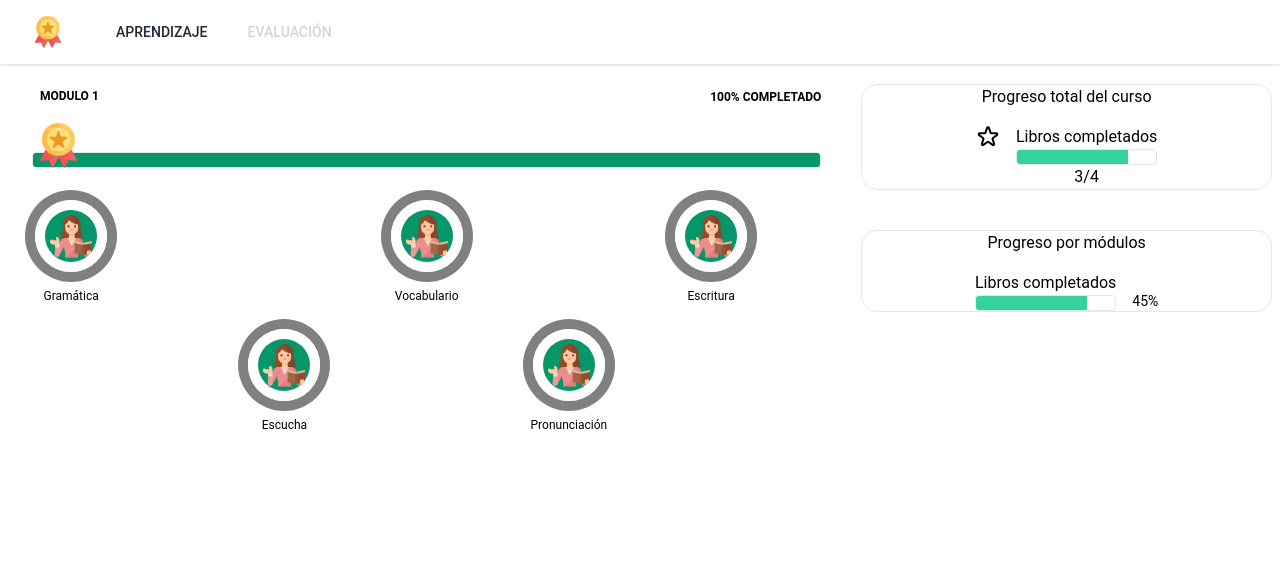
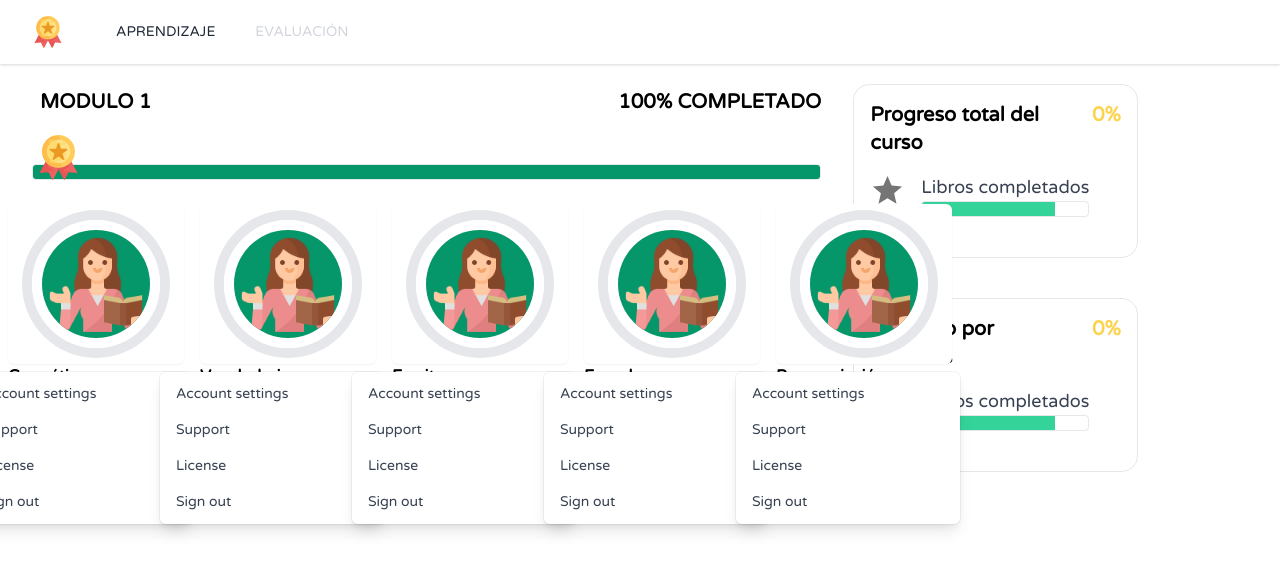
Before and after one commit to dvelez3815/eLearningUTMFCI, a React (Create React App) app: page /inicio in a window 1280 px wide. Shown: the top 574 px of the page. Built offline with nearby package versions, Linux system fonts and the light colour scheme.

Commit message:
mejora inicio

```diff
--- a/package.json
+++ b/package.json
@@ -4,6 +4,8 @@
   "private": true,
   "dependencies": {
     "@craco/craco": "^6.1.2",
+    "@material-ui/core": "^4.12.3",
+    "@material-ui/icons": "^4.11.2",
     "@testing-library/jest-dom": "^5.11.4",
     "@testing-library/react": "^11.1.0",
     "@testing-library/user-event": "^12.1.10",
--- a/src/App.css
+++ b/src/App.css
@@ -1,6 +1,8 @@
+@import url('https://fonts.googleapis.com/css2?family=Varela+Round&display=swap');
+
 .App {
   text-align: center;
-  font-family: 'Roboto', sans-serif;
+  font-family: 'Varela Round', sans-serif;
 }
 
 .App-logo {
--- a/src/App.js
+++ b/src/App.js
@@ -3,8 +3,8 @@ import {NavComponent} from './components/NavComponent';
 import EModule from './components/EModules/EModule';
 import {BrowserRouter as Router, Route, Switch} from "react-router-dom"
 import Grammar from './components/pages/ejercicios/Grammar';
-import { Inicio } from './components/pages/inicio/Inicio.js';
 /* PAGES */
+import  Inicio  from './components/pages/inicio/Inicio.js';
 import HomePage from './components/pages/HomePage/HomePage'
 import SignUpPage from './components/pages/SignUpPage/SignUpPage'
 import SigInPage from './components/pages/SigInPage/SigInPage'
--- a/src/components/Activities/Activity.css
+++ b/src/components/Activities/Activity.css
@@ -1,7 +1,7 @@
 .circle {
     display: inline-block;
-    width: 9vh;
-    height: 9vh;
+    width: 16vh;
+    height: 16vh;
     border-radius: 50%;
     border: 10px solid white;
     text-align: center;
@@ -10,7 +10,7 @@
     padding: 3px;
     position: relative;
     box-sizing: border-box;
-    box-shadow: 0 0 0 10px gray;
+    box-shadow: 0 0 0 10px rgba(229, 231, 235, 1);;
     /* margin: 50px */
     margin: 8px;
   }
--- a/src/components/Activities/Activity.js
+++ b/src/components/Activities/Activity.js
@@ -21,12 +21,30 @@ export default function Activity(props) {
   );
 
   return (
-    <div className={props.colspan + " py-2"} ref={props.myref}>
+
+    <div className={props.colspan + " p-2 relative inline-block text-left"} ref={props.myref}>
+      <button type="button" class="inline-flex justify-center w-full rounded-md  shadow-sm px-4 py-2 bg-white text-sm font-medium text-gray-700 " id="menu-button-actividad" aria-expanded="true" aria-haspopup="true">
       <div className="circle" onClick={()=>props.handlerActivity(props.myref)}>
         <div className="fill" ref={circlePercent}></div>
         <img src={props.img} alt="ActivityName" className="activity-img"></img>
       </div>
-      <p className="circle-text">{props.name}</p>
+    </button>
+    <div class="origin-top-right absolute right-0 mt-2 w-56 rounded-md shadow-lg bg-white ring-1 ring-black ring-opacity-5 focus:outline-none" role="menu" aria-orientation="vertical" aria-labelledby="menu-button-actividad" >
+    <div class="py-1" role="none">
+      <a href="#" class="text-gray-700 block px-4 py-2 text-sm" role="menuitem" tabindex="-1" id="menu-item-0">Account settings</a>
+      <a href="#" class="text-gray-700 block px-4 py-2 text-sm" role="menuitem" tabindex="-1" id="menu-item-1">Support</a>
+      <a href="#" class="text-gray-700 block px-4 py-2 text-sm" role="menuitem" tabindex="-1" id="menu-item-2">License</a>
+      <form method="POST" action="#" role="none">
+        <button type="submit" class="text-gray-700 block w-full text-left px-4 py-2 text-sm" role="menuitem" tabindex="-1" id="menu-item-3">
+          Sign out
+        </button>
+      </form>
+    </div>
+  </div>
+    <div className="circle-text ">
+      <h2 className="text-base font-bold">{props.name}</h2>
+    </div>
+
     </div>
   );
 }
--- a/src/components/EModules/EModule.js
+++ b/src/components/EModules/EModule.js
@@ -33,7 +33,7 @@ export default function EModule(props){
         <>
         <div>
         <ModuleProgress moduleName="Modulo 1" percent={props.percent}></ModuleProgress>
-        <div className="grid grid-cols-6">
+        <div className="flex flex-row">
         {data.actividades.map((actividad, index) => {
             if(index===0)
                 return(<Activity img={i_writting} percent={props.percent} name={"Gramática"} colspan={'col-span-1 col-start-2 sm:col-start-1 xsm:col-span-2'} handlerActivity={handlerActivity} myref ={activityRef.current[index]}/>)
--- a/src/components/ModuleProgress.js
+++ b/src/components/ModuleProgress.js
@@ -6,7 +6,7 @@ export function ModuleProgress(props) {
 <div className="relative pt-1 max-w-7xl mx-auto px-8">
   <div className="flex flex-col sm:flex-row mb-7 items-center justify-between">
     <div>
-      <span className="text-xs font-semibold inline-block py-5 px-2 uppercase rounded-full text-amber-600 bg-amber-200">
+      <span className="text-xl font-bold inline-block py-5 px-2 uppercase rounded-full text-amber-600 bg-amber-200">
         {props.moduleName}
       </span>
     </div>
@@ -14,7 +14,7 @@ export function ModuleProgress(props) {
         <img src={medalla} alt="medalla" className="absolute bottom-0 left-9" width="45px"/>
       </figure>
     <div className="">
-      <span className="text-xs font-semibold inline-block text-amber-600">
+      <span className="text-xl font-bold inline-block text-amber-600">
         {props.percent}% COMPLETADO
       </span>
 
--- a/src/components/NavComponent.js
+++ b/src/components/NavComponent.js
@@ -49,7 +49,9 @@ export function NavComponent(props){
                     EVALUACIÓN
                 </a>
             </div>
+
         </div>
+
     </nav>
 </div>
 
--- a/src/components/pages/SignUpPage/SignUpPage.js
+++ b/src/components/pages/SignUpPage/SignUpPage.js
@@ -37,9 +37,12 @@ class SignUpPage extends React.Component{
     this.setState({pass: event.target.value})
   }
   UpdatePass2(event){
-    if(this.state.pass == event.target.value) this.setState({submitForm: true})
-    else
-    this.setState({submitForm: false})
+    if(this.state.pass === event.target.value){
+      this.setState({submitForm: true})
+    }
+    else{
+      this.setState({submitForm: false})
+    }
   }
   ButtonSubmit(event){
     event.preventDefault();
--- a/src/components/pages/inicio/Inicio.js
+++ b/src/components/pages/inicio/Inicio.js
@@ -2,7 +2,94 @@ import React from "react";
 import { NavComponent } from "../../NavComponent";
 import logo from "../../../assets/icons/medalla.svg";
 import EModule from "../../EModules/EModule";
+import StarIcon from '@material-ui/icons/Star';
+import CollectionsBookmarkIcon from '@material-ui/icons/CollectionsBookmark';
 
+class Inicio extends React.Component{
+
+  constructor(props){
+    super(props);
+    this.state = {
+      progresoTotal: 0,
+      progresoModulo: 0
+    }
+  }
+
+
+  render(){
+    return (
+      <div>
+        <NavComponent logo={logo} />
+        <div className="grid grid-cols-6">
+          <div className="col-span-6 md:col-span-4">
+            <EModule percent={100} />
+          </div>
+          <div className="md:col-span-2">
+            {/* progreso libros */}
+            <div className="py-5  hidden md:block">
+           <div className="border rounded-2xl flex flex-col w-4/6 text-left p-2">
+             <div className="flex flex-col-2">
+               <div className="text-left">
+               <h2 className="font-semibold text-xl m-2">Progreso total del curso </h2>
+               </div>
+               <div className="text-right">
+               <h2 className=" font-semibold text-xl m-2 text-yellow-300 ">{this.state.progresoTotal}% </h2>
+               </div>
+             </div>
+             <div className="flex p-2 gap-4 flex-col md:flex-row">
+                 <div className="flex justify-center items-start rounded-2xl" id="estrella">
+                   <StarIcon color="action" fontSize="large"/>
+                    {/*  <svg xmlns="http://www.w3.org/2000/svg" className="h-6" fill="white" viewBox="0 0 24 24" stroke="currentColor">
+                         <path strokeLinecap="round" strokeLinejoin="round" strokeWidth={2} d="M11.049 2.927c.3-.921 1.603-.921 1.902 0l1.519 4.674a1 1 0 00.95.69h4.915c.969 0 1.371 1.24.588 1.81l-3.976 2.888a1 1 0 00-.363 1.118l1.518 4.674c.3.922-.755 1.688-1.538 1.118l-3.976-2.888a1 1 0 00-1.176 0l-3.976 2.888c-.783.57-1.838-.197-1.538-1.118l1.518-4.674a1 1 0 00-.363-1.118l-3.976-2.888c-.784-.57-.38-1.81.588-1.81h4.914a1 1 0 00.951-.69l1.519-4.674z" />
+                     </svg> */}
+                 </div>
+                 <div className="flex flex-col " id="info">
+                     <div><h2 className="text-gray-700 text-lg">Libros completados </h2></div>
+                     <div className="overflow-hidden text-xs flex rounded bg-amber-200 h-4 border">
+                         <div style={{width: `80%`}} className="shadow-none flex flex-col text-center whitespace-nowrap text-white justify-center bg-green-400"></div>
+                     </div>
+                     <div><span><p>3/4</p></span></div>
+                 </div>
+             </div>
+           </div>
+         </div>
+         {/* progreso modulo */}
+         <div className="py-5  hidden md:block">
+        <div className="border rounded-2xl flex flex-col w-4/6 text-left p-2">
+        <div className="flex flex-col-2">
+               <div className="text-left">
+               <h2 className="font-semibold text-xl m-2">Progreso por módulos </h2>
+               </div>
+               <div className="text-right">
+               <h2 className=" font-semibold text-xl m-2 text-yellow-300 ">{this.state.progresoModulo}% </h2>
+               </div>
+             </div>
+
+             <div className="flex p-2 gap-4 flex-col md:flex-row">
+                 <div className="flex justify-center items-start rounded-2xl" id="estrella">
+                   <CollectionsBookmarkIcon color="action" fontSize="large"/>
+
+                 </div>
+                 <div className="flex flex-col " id="info">
+                     <div><h2 className="text-gray-700 text-lg">Libros completados </h2></div>
+                     <div className="overflow-hidden text-xs flex rounded bg-amber-200 h-4 border">
+                         <div style={{width: `80%`}} className="shadow-none flex flex-col text-center whitespace-nowrap text-white justify-center bg-green-400"></div>
+                     </div>
+                     <div><span><p>45%</p></span></div>
+                 </div>
+             </div>
+
+        </div>
+      </div>
+          </div>
+        </div>
+      </div>
+    );
+  }
+}
+
+export default Inicio;
+/*
 export const Inicio = () => {
   return (
     <div>
@@ -24,18 +111,16 @@ export const Inicio = () => {
 const ProgresoLibros = () => {
     return(
         <div className="py-5 px-2 hidden md:block">
-          <div className="border rounded-2xl flex flex-col justify-center items-center">
-            <div className="mb-4">
-              <h2>Progreso total del curso</h2>
-            </div>
-            <div className="flex justify-center gap-4 flex-col md:flex-row">
+          <div className="border rounded-2xl flex flex-col text-left p-2">
+              <h2 className="font-semibold text-xl m-2">Progreso total del curso <span>{this.state.porcientoCurso}</span></h2>
+            <div className="flex p-2 gap-4 flex-col md:flex-row">
                 <div className="flex justify-center items-start rounded-2xl" id="estrella">
                     <svg xmlns="http://www.w3.org/2000/svg" className="h-6" fill="white" viewBox="0 0 24 24" stroke="currentColor">
                         <path strokeLinecap="round" strokeLinejoin="round" strokeWidth={2} d="M11.049 2.927c.3-.921 1.603-.921 1.902 0l1.519 4.674a1 1 0 00.95.69h4.915c.969 0 1.371 1.24.588 1.81l-3.976 2.888a1 1 0 00-.363 1.118l1.518 4.674c.3.922-.755 1.688-1.538 1.118l-3.976-2.888a1 1 0 00-1.176 0l-3.976 2.888c-.783.57-1.838-.197-1.538-1.118l1.518-4.674a1 1 0 00-.363-1.118l-3.976-2.888c-.784-.57-.38-1.81.588-1.81h4.914a1 1 0 00.951-.69l1.519-4.674z" />
                     </svg>
                 </div>
-                <div className="flex flex-col" id="info">
-                    <div><h2>Libros completados</h2></div>
+                <div className="flex flex-col " id="info">
+                    <div><h2 className="text-gray-700">Libros completados</h2></div>
                     <div className="overflow-hidden text-xs flex rounded bg-amber-200 h-4 border">
                         <div style={{width: `80%`}} className="shadow-none flex flex-col text-center whitespace-nowrap text-white justify-center bg-green-400"></div>
                     </div>
@@ -68,4 +153,4 @@ const ProgresoModulos = () => {
       </div>
     </div>
 )
-}
+} */
```
Also changed, not shown: src/components/pages/HomePage/HomePage.js (+10 -10 lines), src/components/pages/SigInPage/SigInPage.js (+41 -10 lines), 1 other file (tests, documents, lock files or other folders).
